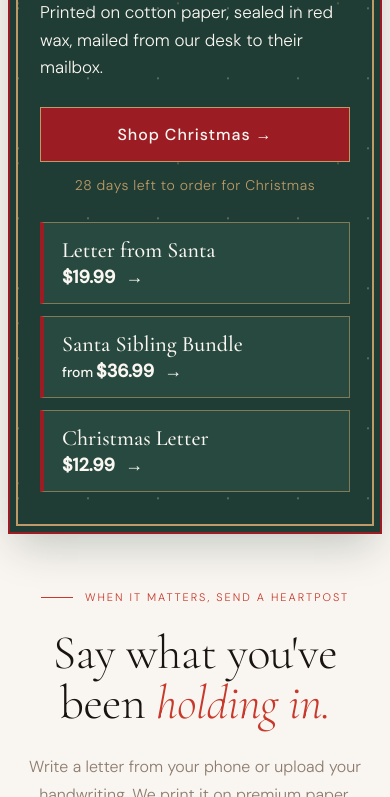
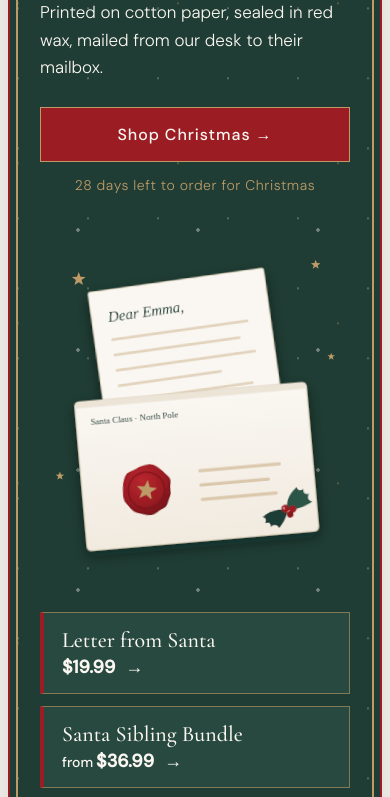
Before and after one commit to sendfro/sender-web, a website: page index.html in a window 390 px wide. Shown: the part 286-1083 px from the top of the page. Drawn offline with nearby package versions, Linux system fonts and the light colour scheme; a web font is replaced by a local one.

Commit message:
Homepage card: add the Santa letter illustration
- images/santa-letter.svg (3.7 KB, self-contained): cream envelope with
  "Santa Claus · North Pole", red wax seal with a gold star, the letter
  sliding out ("Dear Emma,"), holly and gold stars, in our colors.
- Shown in the card's picture column (right on desktop, above the tiles on
  phones). No request for a photo that may not exist: to use a photo,
  upload images/santa-letter.jpg and change the img src (commented).
- Tests: size, colors, text, nothing loaded from elsewhere, alt text.

Co-Authored-By: Claude Opus 5.5 <noreply@anthropic.com>

```diff
--- a/index.html
+++ b/index.html
@@ -318,14 +318,22 @@
       margin-left: 14px;
     }
 
-    /* Optional photo: /images/santa-letter.jpg shows (onload unhides it) as a
-       third column; without the file the card stays two columns */
+    /* The picture column: the illustration (images/santa-letter.svg), or a
+       photo with rounded corners and a soft shadow. Without it the card
+       is two columns. */
     .xmas-photo {
       width: 100%;
+      height: auto;
       max-width: 280px;
       justify-self: end;
       border-radius: 12px;
       box-shadow: 0 14px 34px rgba(0,0,0,0.35);
+    }
+
+    /* The illustration draws its own shadow and has no frame */
+    .xmas-photo[src$=".svg"] {
+      border-radius: 0;
+      box-shadow: none;
     }
 
     .xmas-card:has(.xmas-photo:not([hidden])) {
@@ -1227,7 +1235,10 @@
         <a href="/christmas" class="xmas-tile"><b>Santa Sibling Bundle</b><span class="price"><small>from</small>$36.99<span class="go" aria-hidden="true">→</span></span></a>
         <a href="/christmas" class="xmas-tile"><b>Christmas Letter</b><span class="price">$12.99<span class="go" aria-hidden="true">→</span></span></a>
       </div>
-      <img class="xmas-photo" src="/images/santa-letter.jpg" alt="A Letter from Santa on Holiday cotton paper, sealed in red wax" hidden onload="this.hidden = false">
+      <!-- The illustration. A static page can't check for a photo without
+           requesting it (a 404 until it exists), so to use a photo, upload
+           images/santa-letter.jpg and change this src to it. -->
+      <img class="xmas-photo" src="/images/santa-letter.svg" alt="A cream envelope sealed with red wax, addressed from Santa Claus, North Pole." width="560" height="640">
     </div>
   </section>
 
--- a/test/christmas.test.js
+++ b/test/christmas.test.js
@@ -137,12 +137,23 @@ test('homepage feature: wording, prices and links', () => {
     assert.doesNotMatch(block, /hand-?written|handwriting/i);
     for (const [, href] of block.matchAll(/href="([^"]+)"/g)) assert.equal(href, '/christmas');
   }
-  // The photo stays hidden unless /images/santa-letter.jpg loads
-  assert.match(feature, /<img class="xmas-photo" src="\/images\/santa-letter\.jpg" alt="[^"]+" hidden onload="this\.hidden = false">/);
+  // The illustration, never a request for a photo that may not exist
+  assert.match(feature, /<img class="xmas-photo" src="\/images\/santa-letter\.svg" alt="A cream envelope sealed with red wax, addressed from Santa Claus, North Pole\." width="560" height="640">/);
+  assert.doesNotMatch(feature.replace(/<!--[\s\S]*?-->/g, ''), /santa-letter\.jpg/);
   // Only in season does the hero below the card lose its full-screen height
   assert.match(read('index.html'), /\.xmas-season \.hero \{\s*min-height: auto;/);
   // Snow stops for people who ask for less motion
   assert.match(read('index.html'), /@media \(prefers-reduced-motion: reduce\) \{\s*\.xmas-card::before \{ animation: none; \}/);
+});
+
+test('santa-letter.svg: original, self-contained, under 20 KB, in our colors', () => {
+  const svg = read('images/santa-letter.svg');
+  assert.ok(Buffer.byteLength(svg) < 20 * 1024, `${Buffer.byteLength(svg)} bytes`);
+  assert.match(svg, /^<svg xmlns="http:\/\/www\.w3\.org\/2000\/svg" viewBox="0 0 560 640"/);
+  for (const text of ['Santa Claus · North Pole', 'Dear Emma,']) assert.ok(svg.includes(`>${text}</text>`), text);
+  for (const color of ['#faf7f2', '#9b1c23', '#1f3d34', '#bd9b68']) assert.ok(svg.includes(color), color);
+  // Nothing loaded from elsewhere: no images, links, scripts or remote fonts
+  assert.doesNotMatch(svg, /<image|<script|href=|url\((?!#)|@import/);
 });
 
 test('countdown to Dec 15 (New York time)', () => {
```
Also changed, not shown: images/santa-letter.svg (added).
